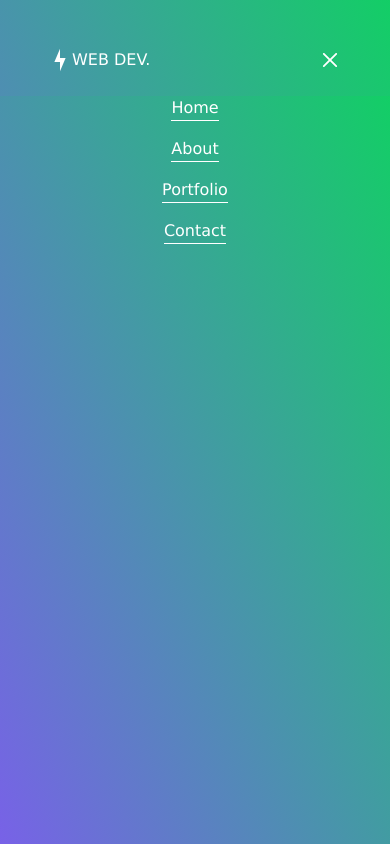
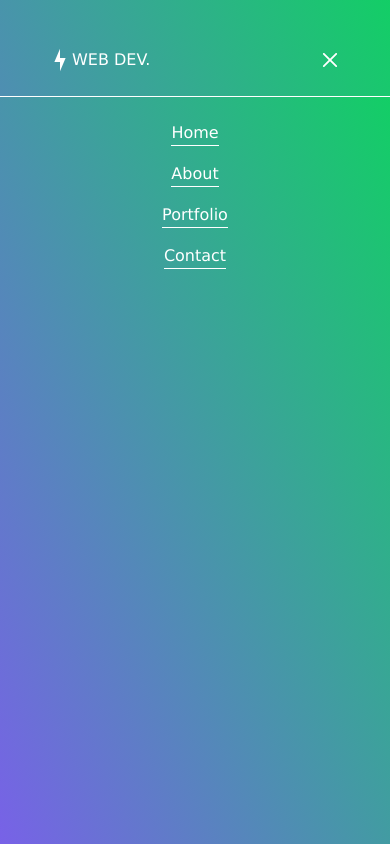
Before and after one commit to RideN91/my-web-portfolio, a React (Create React App) app: page / in a window 390 px wide. Both pictures are taken after a click on the button 330 px from the left and 60 px from the top of the page. Built offline with nearby package versions, Linux system fonts and the light colour scheme.

Commit message:
Update Navbar.js

```diff
--- a/src/components/Navbar.js
+++ b/src/components/Navbar.js
@@ -43,8 +43,8 @@ const Navbar = () => {
                 </div>
 
                 <div className={`sm:hidden ${isMenuOpen ? 'block' : 'hidden'}`}>
-                    <ul className="fixed top-24 left-0 h-64 w-full flex flex-col space-y-4 bg-gradient-primary items-center">
-                        <li className="text-md border-b mt-4` p">
+                    <ul className="fixed top-24 left-0 w-full flex flex-col space-y-4 bg-gradient-primary items-center border-t">
+                        <li className="text-md border-b mt-6">
                             <a href="/">Home</a>
                         </li>
                         <li className="text-md border-b">
```
